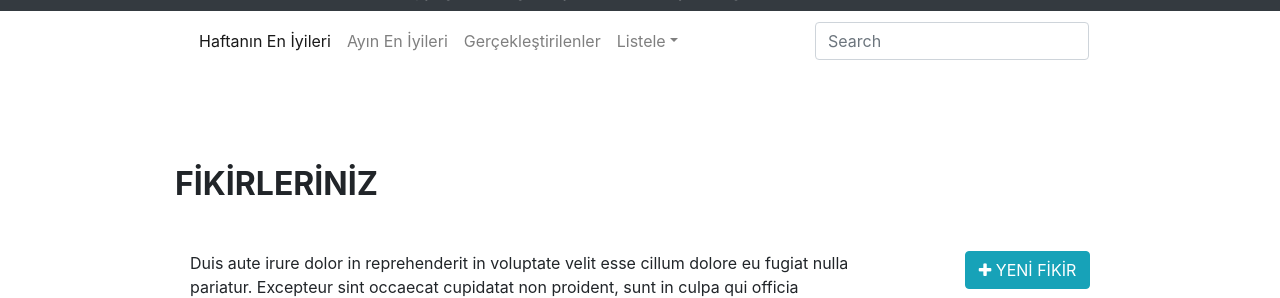
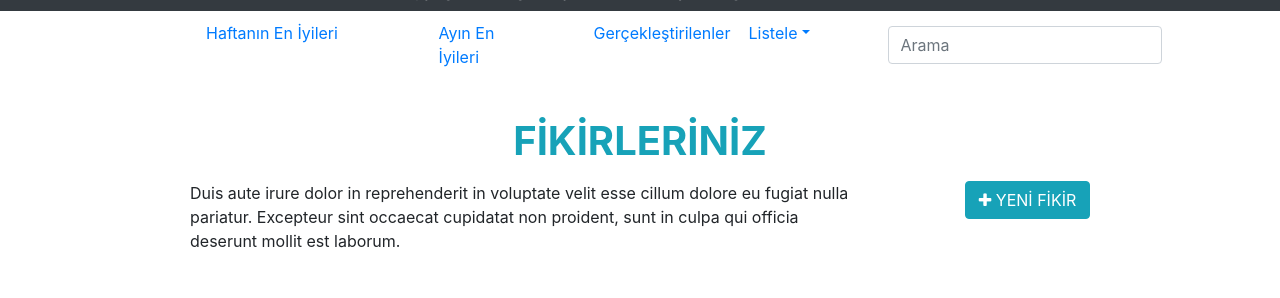
Before and after one commit to safakoks/muglabirfikrimvar, a Django app: page /anasayfa/ in a window 1280 px wide. Shown: the part 789-1087 px from the top of the page. Run offline with Django 3.2, Linux system fonts and the light colour scheme; some libraries are stand-ins or nearby versions.

Commit message:
timeline html updated

```diff
--- a/templates/fikir/timeline.html
+++ b/templates/fikir/timeline.html
@@ -70,53 +70,34 @@
 
 {% block filter %}
 <div class="container-fluid w-75 mt-4">
-      <!--Navbar-->
-      <nav class="navbar navbar-expand-lg navbar-light blue-grey lighten-5 mb-4">
+  <ul class="nav nav-pills">
+    <li class="nav-item col-md-3">
+      <a class="nav-link" href="#">Haftanın En İyileri</a>
+    </li>
 
-            <!-- Navbar brand -->
-
-
-            <!-- Collapse button -->
-            <button class="navbar-toggler" type="button" data-toggle="collapse" data-target="#navbarSupportedContent"
-              aria-controls="navbarSupportedContent" aria-expanded="false" aria-label="Toggle navigation"><span
-                class="navbar-toggler-icon"></span></button>
-
-            <!-- Collapsible content -->
-            <div class="collapse navbar-collapse" id="navbarSupportedContent">
-
-              <!-- Links -->
-              <ul class="navbar-nav mr-auto">
-                <li class="nav-item active">
-                  <a class="nav-link" href="#">Haftanın En İyileri <span class="sr-only">(current)</span></a>
-                </li>
-                <li class="nav-item">
+    <li class="nav-item col-md-2">
       <a class="nav-link" href="#">Ayın En İyileri</a>
     </li>
-                <li class="nav-item">
+    <li class="nav-item col-md-2">
       <a class="nav-link" href="#">Gerçekleştirilenler</a>
     </li>
-
-                <!-- Dropdown -->
-                <li class="nav-item dropdown">
-                  <a class="nav-link dropdown-toggle" id="navbarDropdownMenuLink" data-toggle="dropdown"
-                    aria-haspopup="true" aria-expanded="false">Listele</a>
-                  <div class="dropdown-menu dropdown-primary" aria-labelledby="navbarDropdownMenuLink">
-                    <a class="dropdown-item" href="#">En Popülerler</a>
+    <li class="nav-item dropdown col-md-2">
+      <a class="nav-link dropdown-toggle" data-toggle="dropdown" href="#" role="button" aria-haspopup="true" aria-expanded="false">Listele</a>
+      <div class="dropdown-menu">
+        <a class="dropdown-item" href="#">En Poülerler</a>
         <a class="dropdown-item" href="#">Zamana Göre En Son</a>
         <a class="dropdown-item" href="#">Zamana Göre İlk</a>
       </div>
     </li>
+   <!-- Links -->
+<!-- Search form -->
+<form class="form-inline col-md-3">
+<input class="form-control" type="text" placeholder="Arama" aria-label="Search">
+</form>
+  </ul>
 
-              </ul>
-              <!-- Links -->
+  </div>
 
-              <!-- Search form -->
-              <form class="form-inline">
-                <input class="form-control" type="text" placeholder="Search" aria-label="Search">
-              </form>
-            </div>
-            <!-- Collapsible content -->
-        </div>
 
 
 {% endblock %}
@@ -125,7 +106,7 @@
 
 <div class="container-fluid w-75 mt-4">
         <!-- Section heading -->
-        <h2 class="h1-responsive font-weight-bold my-5">FİKİRLERİNİZ</h2>
+        <h2 class="h1 w-responsive text-info text-center font-weight-bold my-3">FİKİRLERİNİZ</h2>
         <!-- Section description -->
         <div class="mt-0 float-right col-md-2 text-center">
                 <a href="#" class="btn btn-info btn-block">
@@ -317,6 +298,19 @@
 
         </div>
         <!-- Grid row -->
+        <nav aria-label="Page navigation example">
+          <ul class="pagination justify-content-center">
+            <li class="page-item disabled">
+              <a class="page-link" href="#" tabindex="-1">Geri</a>
+            </li>
+            <li class="page-item"><a class="page-link" href="#">1</a></li>
+            <li class="page-item"><a class="page-link" href="#">2</a></li>
+            <li class="page-item"><a class="page-link" href="#">3</a></li>
+            <li class="page-item">
+              <a class="page-link" href="#">İleri</a>
+            </li>
+          </ul>
+        </nav>
     </div>
 
 {% endblock %}
```
Lines whose indentation alone changed are shown as unchanged.
